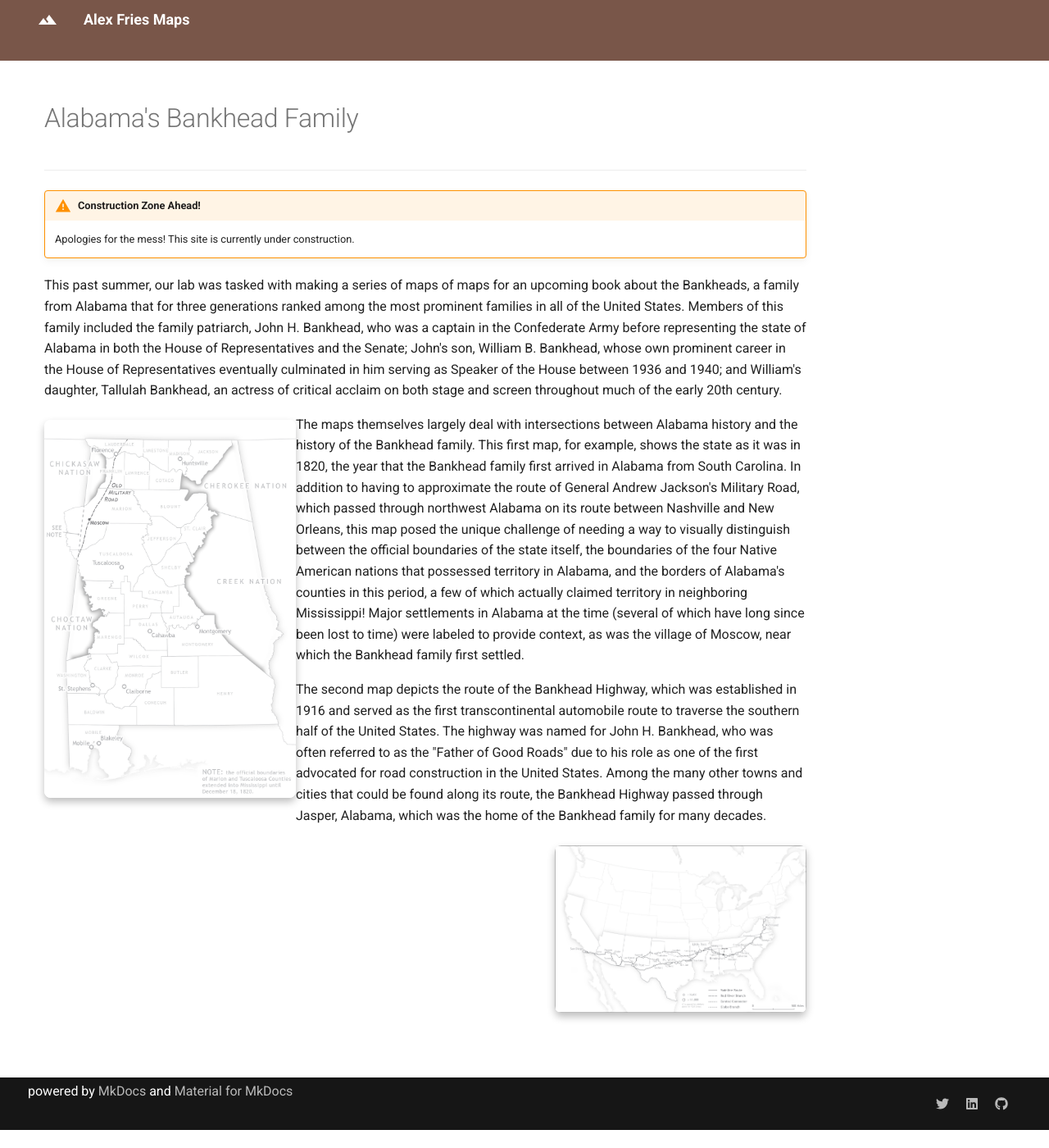
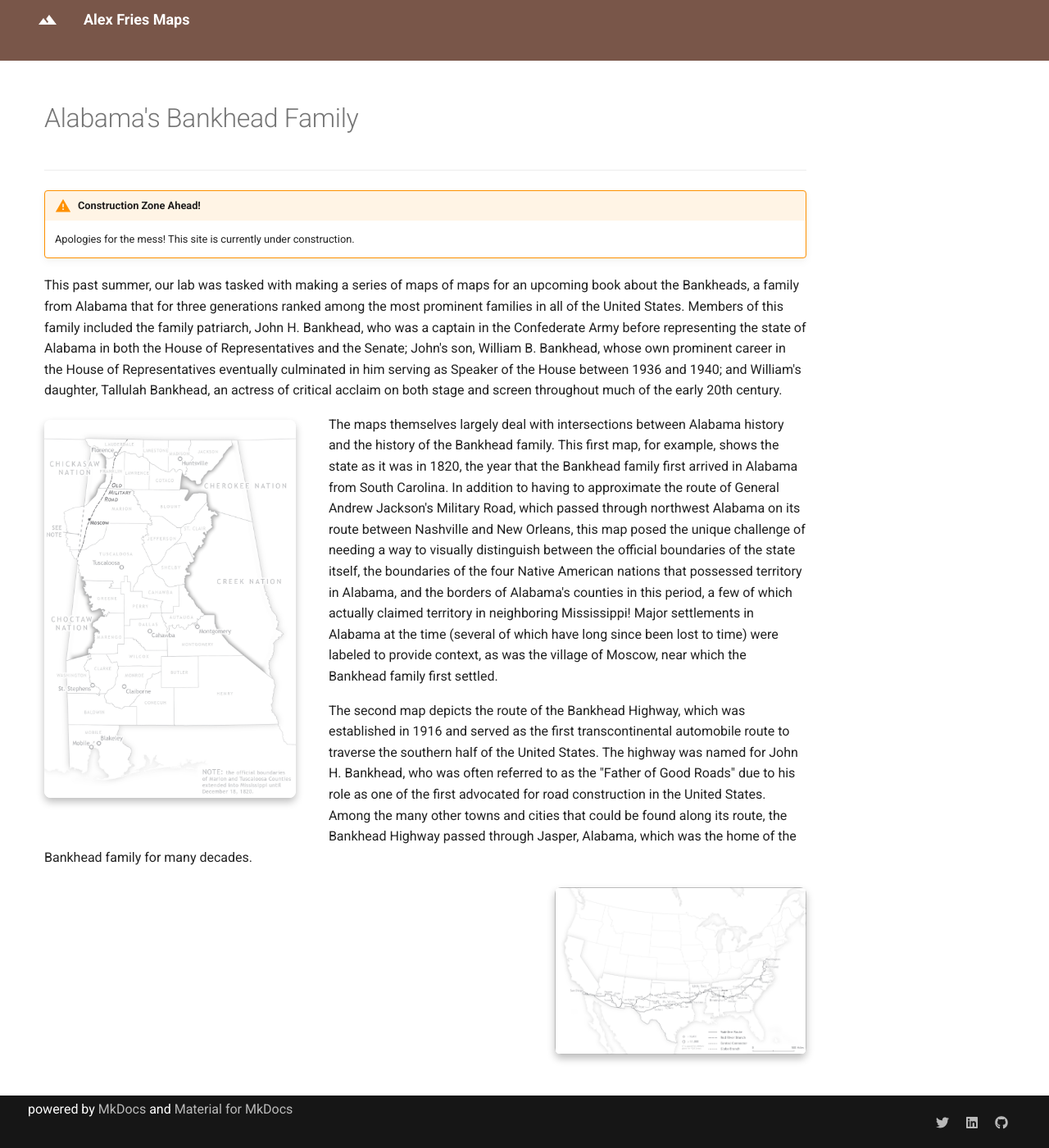
Before and after one commit to acfries/acfries.github.io, an MkDocs documentation site: the page built from docs/portfolio/bankhead.md, in a window 1280 px wide and 1400 px high, scrolled down 22 px. Shown: the whole window at 82% size. Built offline with MkDocs 1.6.1 and Material for MkDocs 9.7.7, drawn with Linux system fonts in a browser that asks for light colours.

Commit message:
Fixes to extra.css

```diff
--- a/docs/stylesheets/extra.css
+++ b/docs/stylesheets/extra.css
@@ -74,11 +74,17 @@
 }
 
 @media only screen and (min-width: 76.25em) {
-	img.feature_left, img.feature_right {
+	img.feature_left {
   	  width: 33%;
       margin-left: auto;
+	}
+}
+
+@media only screen and (min-width: 76.25em) {
+  img.feature_right {
+      width: 33%;
       margin-right: auto;
-	}
+  }
 }
 
 .thumb {
```
